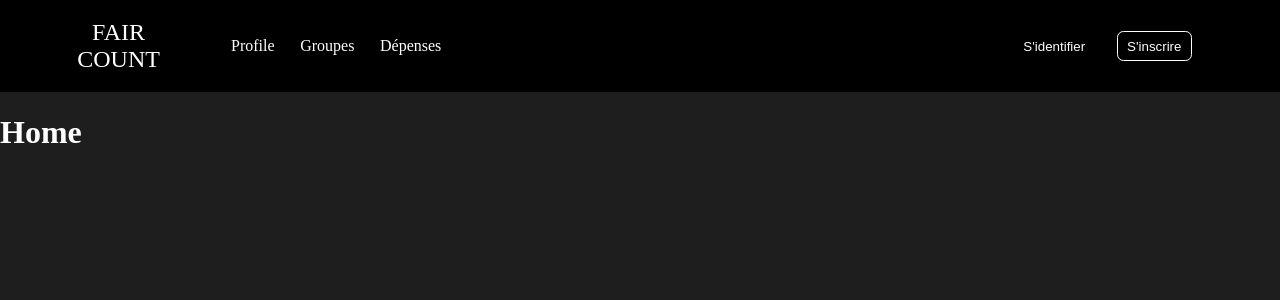
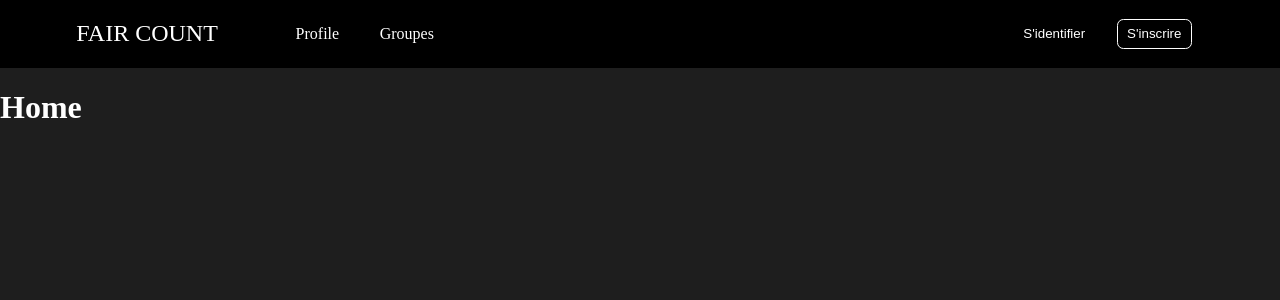
Before and after one commit to Ivan-Lhomme/Fair_count, a PHP site: page / in a window 1280 px wide. Shown: the top 300 px of the page. Run offline with PHP 8.4, Linux system fonts and the light colour scheme; the visitor is signed in with stand-in values (Sample User, id 1).

Commit message:
Remove useless expenses button

```diff
--- a/templates/partials/_nav-logout.html.twig
+++ b/templates/partials/_nav-logout.html.twig
@@ -3,7 +3,6 @@
         <a href="." class="uppercase" id="nav-home">Fair Count</a>
         <a href="?route=profile">Profile</a>
         <a href="?route=groups">Groupes</a>
-        <a href="?route=expenses">Dépenses</a>
     </div>
 
     <div id="nav-auth">
--- a/templates/partials/_nav.html.twig
+++ b/templates/partials/_nav.html.twig
@@ -3,7 +3,6 @@
         <a href="." class="uppercase" id="nav-home">Fair Count</a>
         <a href="?route=profile">Profile</a>
         <a href="?route=groups">Groupes</a>
-        <a href="?route=expenses">Dépenses</a>
     </div>
 
     <div id="nav-auth">
```
